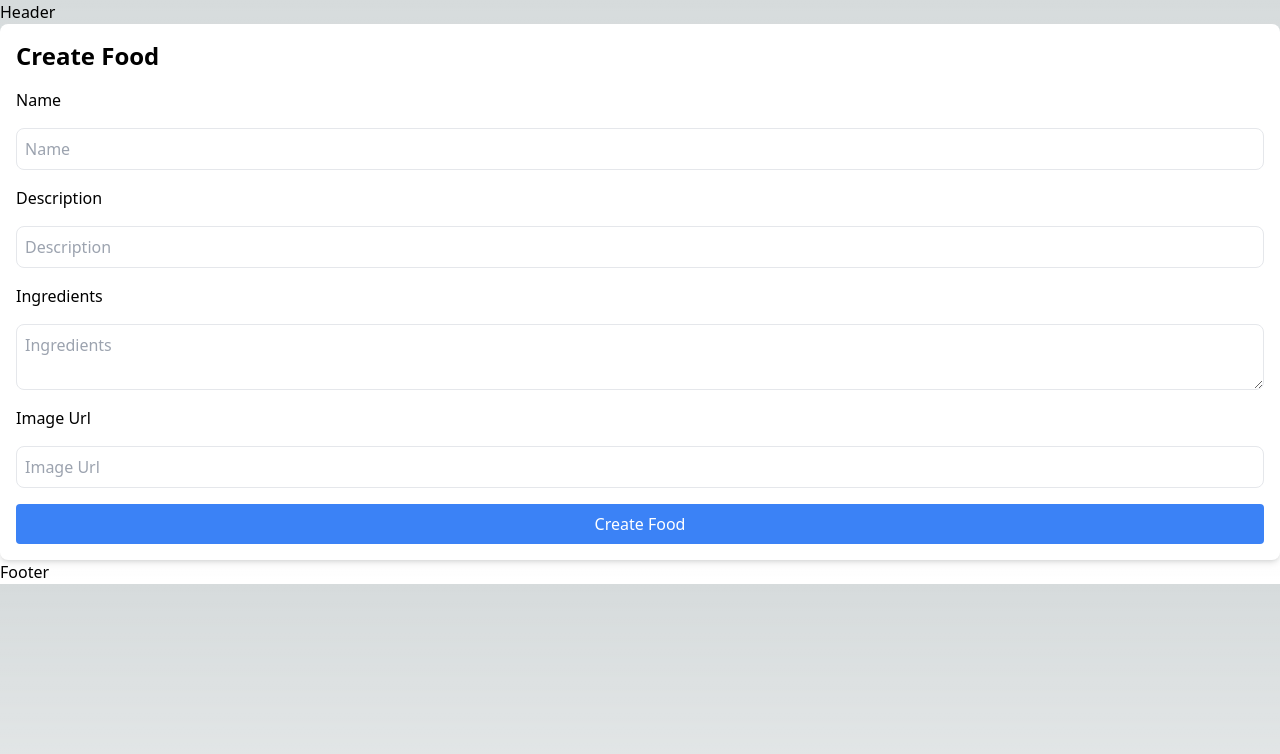
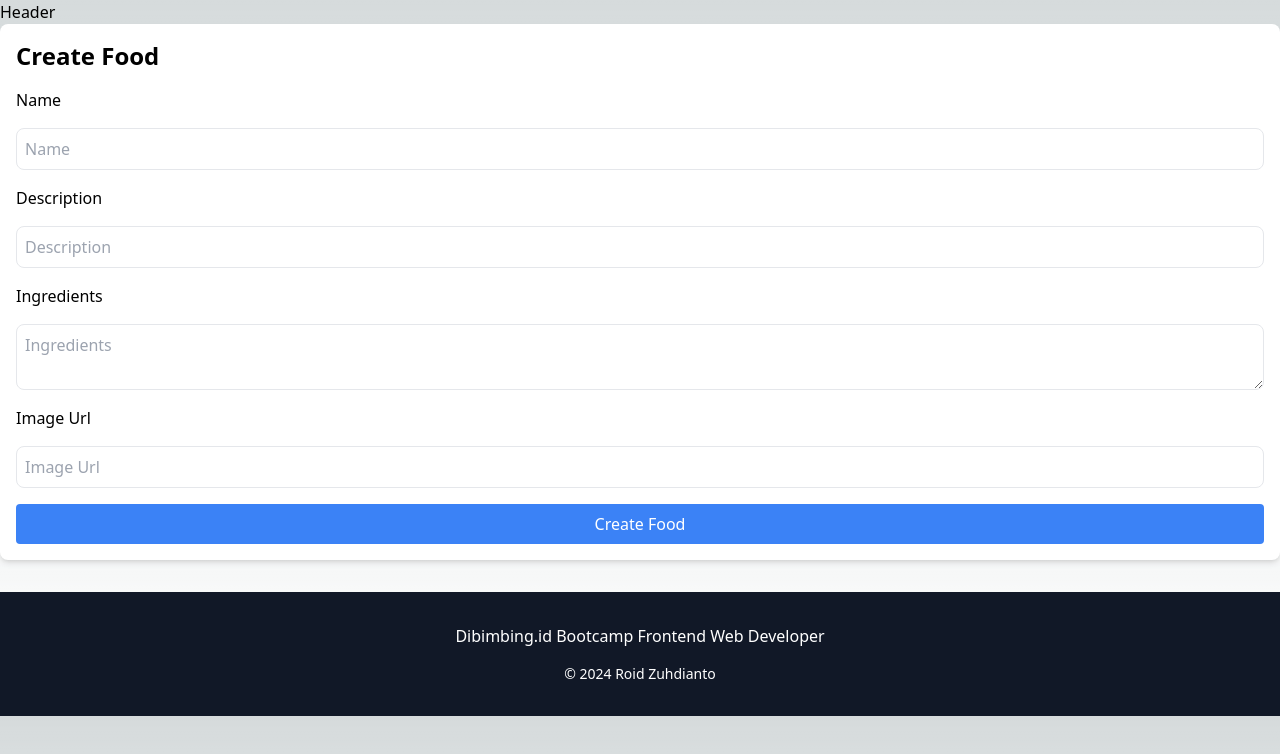
Before and after one commit to roidzuh/assignment-nextjs, a Next.js app: page /food/create in a window 1280 px wide. Shown: the top 754 px of the page. Built offline with nearby package versions, Linux system fonts and the light colour scheme.

Commit message:
update Footer

```diff
--- a/src/components/Footer.js
+++ b/src/components/Footer.js
@@ -1,3 +1,8 @@
 export default function Footer() {
-  return <div>Footer</div>;
+  return (
+    <footer className="bg-gray-900 text-white p-8 text-center mt-8">
+      <p className="mb-4">Dibimbing.id Bootcamp Frontend Web Developer</p>
+      <p className="text-sm">© 2024 Roid Zuhdianto</p>
+    </footer>
+  );
 }
```
